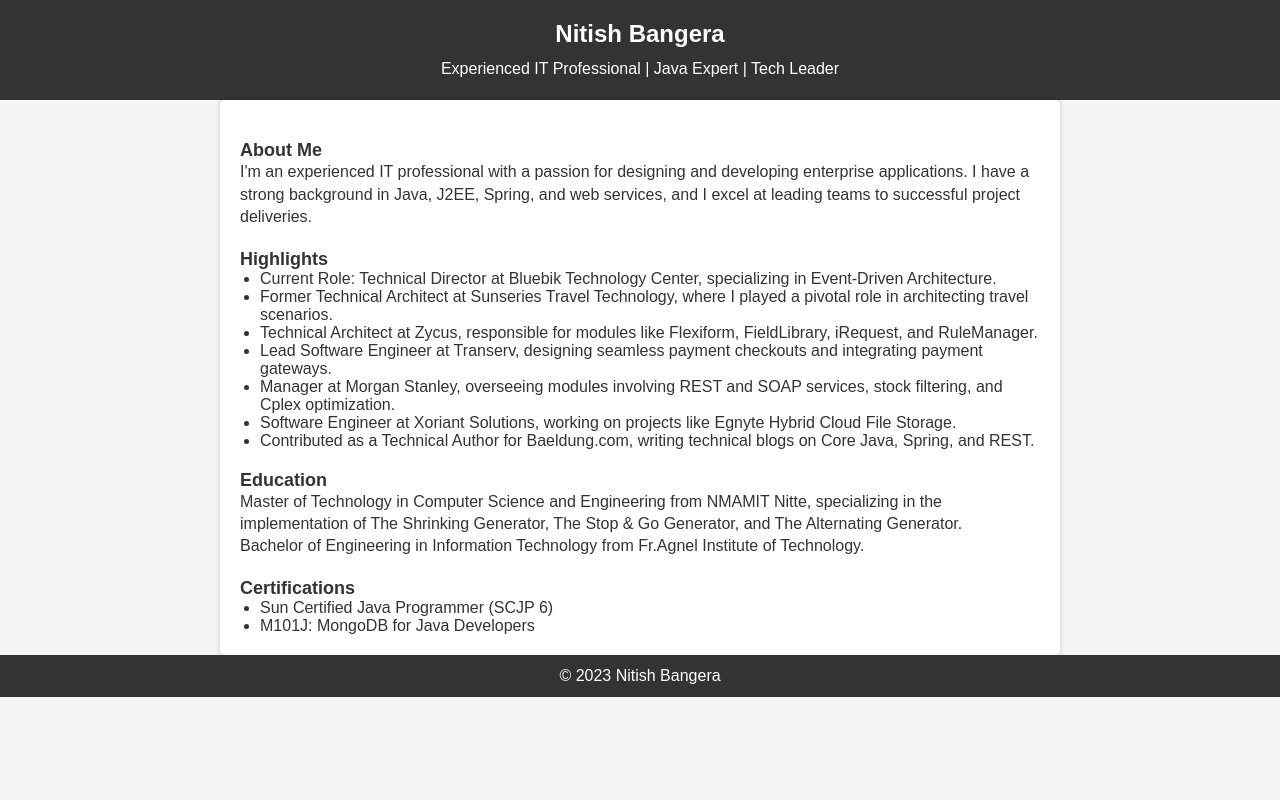
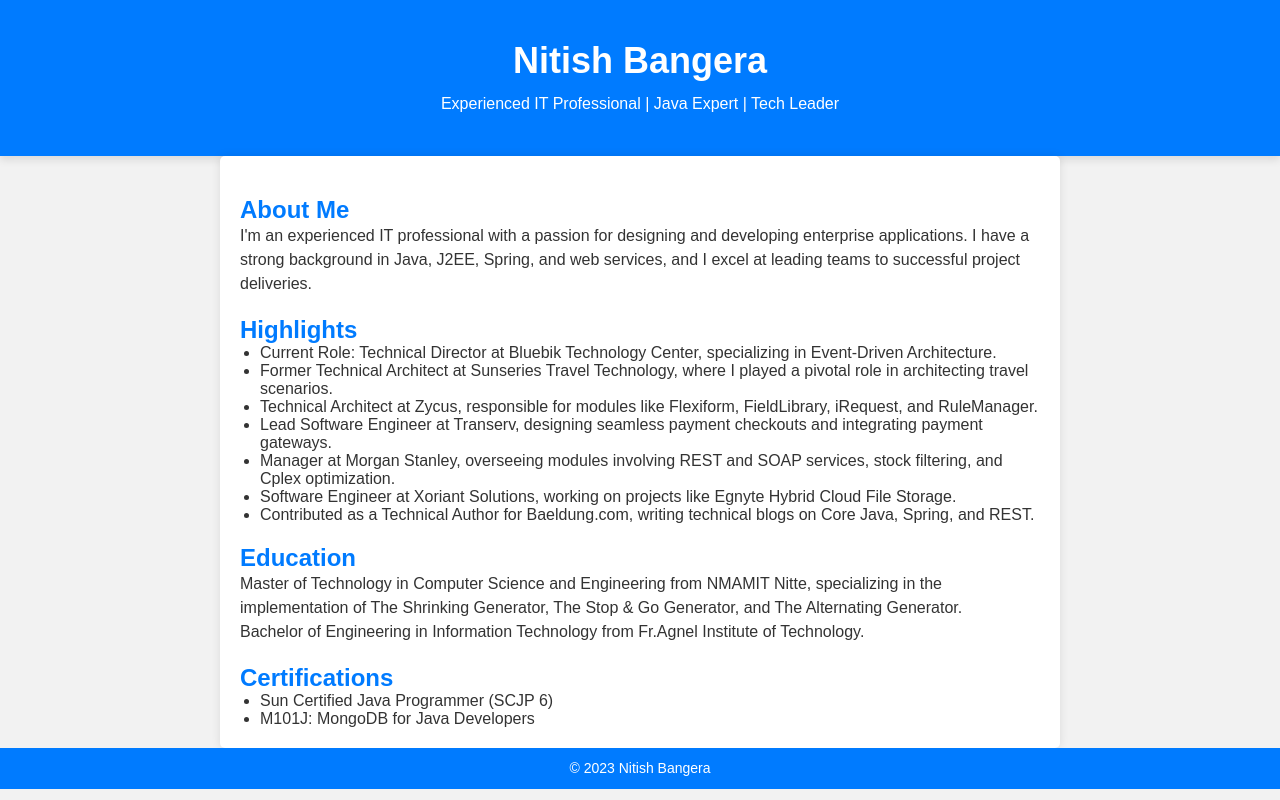
Before and after one commit to NitishBangera/nitishbangera.github.io, a plain HTML site: page index.html in a window 1280 px wide. Drawn offline with Linux system fonts and the light colour scheme.

Commit message:
Update style.css

```diff
--- a/style.css
+++ b/style.css
@@ -6,43 +6,51 @@
 
 /* Set background color, text color, and font */
 body {
-    background-color: #f5f5f5;
+    background-color: #f2f2f2;
     color: #333;
-    font-family: Arial, sans-serif;
+    font-family: 'Arial', sans-serif;
 }
 
 /* Style the header */
 header {
-    background-color: #333;
+    background-color: #007BFF;
     color: #fff;
     text-align: center;
-    padding: 20px;
+    padding: 40px 0;
+    box-shadow: 0 4px 8px rgba(0, 0, 0, 0.1);
 }
 
-/* Style the main content section */
+/* Style header content */
+.header-content {
+    max-width: 600px;
+    margin: 0 auto;
+}
+
+/* Style headings */
+h1 {
+    font-size: 36px;
+    margin-bottom: 10px;
+}
+
+h2 {
+    font-size: 24px;
+    margin-top: 20px;
+    color: #007BFF;
+}
+
+/* Style main content section */
 main {
     max-width: 800px;
     margin: 0 auto;
     padding: 20px;
     background-color: #fff;
-    box-shadow: 0 0 5px rgba(0, 0, 0, 0.2);
+    box-shadow: 0 0 10px rgba(0, 0, 0, 0.1);
     border-radius: 5px;
-}
-
-/* Style headings */
-h1 {
-    font-size: 24px;
-    margin-bottom: 10px;
-}
-
-h2 {
-    font-size: 18px;
-    margin-top: 20px;
 }
 
 /* Style paragraphs */
 p {
-    line-height: 1.4;
+    line-height: 1.5;
 }
 
 /* Style lists */
@@ -55,21 +63,7 @@
 footer {
     text-align: center;
     padding: 10px 0;
-    background-color: #333;
+    background-color: #007BFF;
     color: #fff;
+    font-size: 14px;
 }
-
-/* Add responsive styles for smaller screens (optional) */
-@media (max-width: 600px) {
-    main {
-        padding: 10px;
-    }
-
-    h1 {
-        font-size: 20px;
-    }
-
-    h2 {
-        font-size: 16px;
-    }
-}
```
